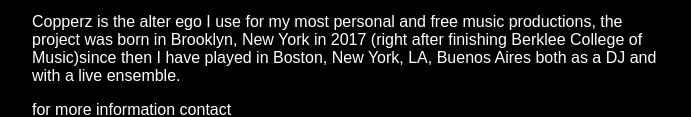
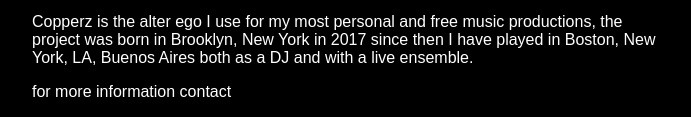
Before and after one commit to joaquinperez1/joaquinperez1.github.io, a plain HTML site: page suenos acidos presskit.html in a window 1280 px wide. Shown: the part 991-1108 px from the top of the page, without its empty margins (292-983 px from the left). Drawn offline with Linux system fonts and the light colour scheme; a script that the page names is missing; a web font is replaced by a local one.

Commit message:
Update suenos acidos presskit.html

```diff
--- a/suenos acidos presskit.html
+++ b/suenos acidos presskit.html
@@ -61,7 +61,7 @@
 
 
 <p>
-Copperz is the alter ego I use for my most personal and free music productions, the project was born in Brooklyn, New York in 2017 (right after finishing Berklee College of Music)since then I have played in Boston, New York, LA, Buenos Aires both as a DJ and with a live ensemble.
+Copperz is the alter ego I use for my most personal and free music productions, the project was born in Brooklyn, New York in 2017 since then I have played in Boston, New York, LA, Buenos Aires both as a DJ and with a live ensemble.
 
  <br>
 
```
